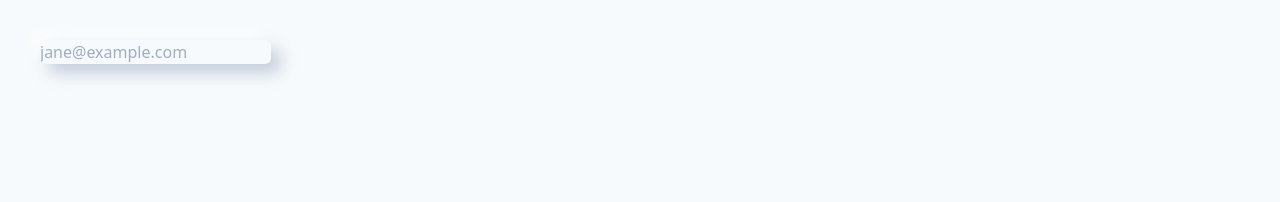
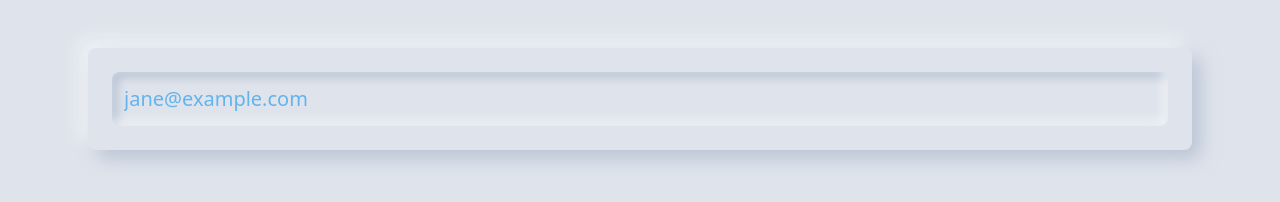
Before and after one commit to wr1472/neuomorphic-ui, a website: page public/index.html in a window 1280 px wide. Drawn offline with nearby package versions, Linux system fonts and the light colour scheme; files that its build step writes are made by us from their sources.

Commit message:
More styling on box shadow.

```diff
--- a/css/tailwind.css
+++ b/css/tailwind.css
@@ -2,8 +2,18 @@
 @tailwind components;
 @tailwind utilities;
 
-.box-shadow {
+.bg-gray-custom {
+    background-color: hsl(215, 25%, 90%);
+}
+
+.box-shadow-up {
     box-shadow:
-        9px 9px 16px rgb(163,177,198,0.6),
-        -9px -9px 16px  rgba(255,255,255, 0.5);
+        9px 9px 18px rgba(163,177,198,0.6),
+        -9px -9px 18px  rgba(255,255,255, 0.5);
 }
+
+.box-shadow-down {
+    box-shadow:
+        inset -4px -4px 9px 2px rgba(255,255,255, 0.5),
+        inset 4px 4px 9px 2px rgba(163,177,198,0.6);
+}
--- a/package.json
+++ b/package.json
@@ -5,8 +5,8 @@
   "main": "index.js",
   "scripts": {
     "build": "postcss css/tailwind.css -o public/build/tailwind.css",
-    "watch": "watch \"npm run build\" .",
-    "start": "live-server public"
+    "watch": "watch \"npm run build\" css",
+    "start": "live-server --wait=2000 public"
   },
   "repository": {
     "type": "git",
--- a/public/index.html
+++ b/public/index.html
@@ -3,12 +3,27 @@
         <link rel="stylesheet" href="build/tailwind.css">
     </head>
 
-    <body class="m-10 bg-gray-100">
-        <input class="
-                bg-gray-100
-                box-shadow
-                rounded-md
-            type="email"
-            placeholder="jane@example.com">
+    <body class="
+            m-10
+            text-xl
+            bg-gray-custom">
+        <div
+            class="
+                m-12
+                p-6
+                rounded-lg
+                box-shadow-up">
+            <input
+                class="
+                    focus:outline-none
+                    rounded-lg
+                    p-3
+                    w-full
+                    placeholder-blue-400
+                    bg-gray-custom
+                    box-shadow-down"
+                type="email"
+                placeholder="jane@example.com">
+        </div>
     </body>
 </html>
```
